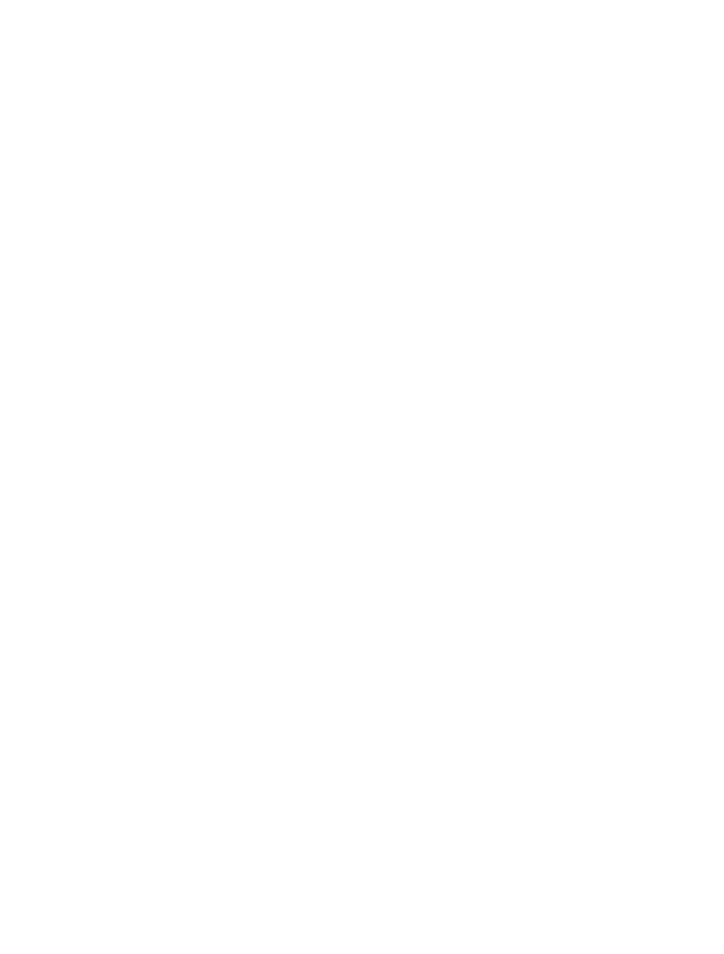
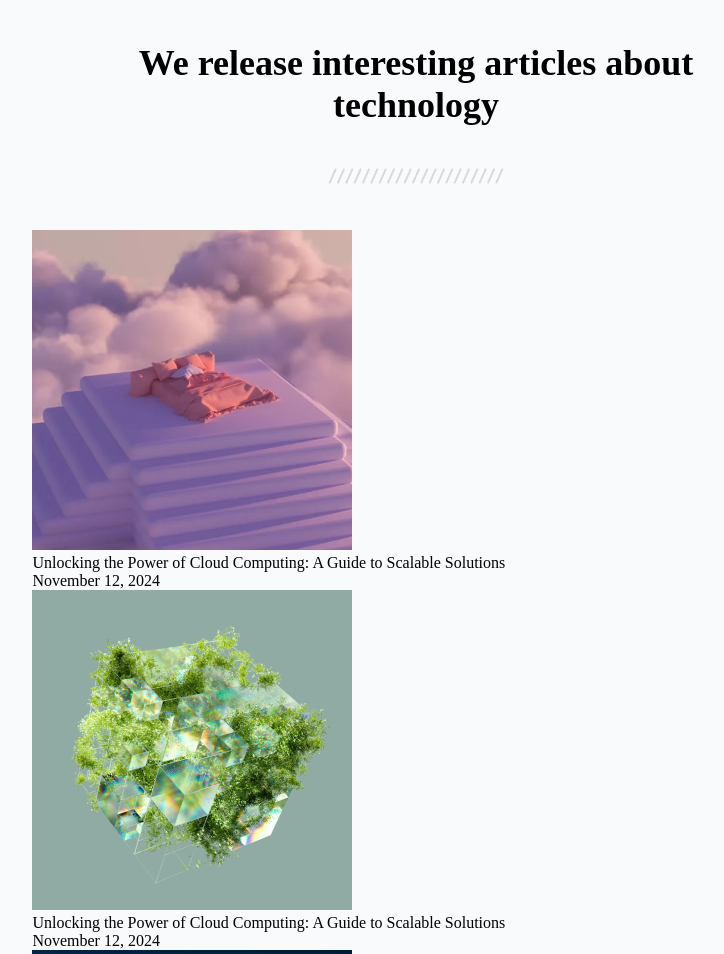
Before and after one commit to zuleidyyaruro/simple-article-listing, a plain HTML site: page index.html in a window 1280 px wide. Shown: the top 954 px of the page, without its empty margins (224-948 px from the left). Before the commit the page ends 800 px from the top, so only its background shows below. Drawn offline with Linux system fonts and the light colour scheme.

Commit message:
add sections and styles

```diff
--- a/css/styles.css
+++ b/css/styles.css
@@ -0,0 +1,56 @@
+:root {
+    --black: #000000;
+    --gray-blue: #6C727F;
+    --light-gray: #D9D9D9;
+    --off-white: #F8FAFC;
+}
+
+* {
+    margin: 0;
+    box-sizing: border-box;
+}
+
+body {
+    background-color: var(--off-white);
+    font-size: 16px;
+}
+
+.listing {
+    margin: 0 auto;
+}
+
+.listing__title {
+    text-align: center;
+    margin-top: 42px;
+    margin-bottom: 42px;
+    font-size: 2.25rem;
+    font-weight: 600px;
+}
+
+.listing__container-separator {
+    text-align: center;
+}
+
+.listing-container {
+    width: 90%;
+    margin: auto;
+    margin-top: 42px;
+}
+
+.border {
+    border: #000000 solid 1px;
+}
+
+@media only screen and (min-width: 992px) {
+
+    .listing {
+        width: 66.6%;
+    }
+
+    .listing__title {
+        width: 600px;
+        margin: auto;
+        margin-top: 42px;
+        margin-bottom: 42px;
+    }
+}
--- a/index.html
+++ b/index.html
@@ -1,14 +1,49 @@
 <!DOCTYPE html>
 <html lang="en">
+
 <head>
     <meta charset="UTF-8">
     <meta name="viewport" content="width=device-width, initial-scale=1.0">
     <link rel="stylesheet" href="css/styles.css">
     <title>Responsive Web Developer Starter - devchallenges.io</title>
     <link rel="icon" href="images/favicon.ico" type="image/x-icon" sizes="any">
+    <link rel="preconnect" href="https://fonts.googleapis.com">
+    <link rel="preconnect" href="https://fonts.gstatic.com" crossorigin>
+    <link
+        href="https://fonts.googleapis.com/css2?family=Poppins:ital,wght@0,100;0,200;0,300;0,400;0,500;0,600;0,700;0,800;0,900;1,100;1,200;1,300;1,400;1,500;1,600;1,700;1,800;1,900&display=swap"
+        rel="stylesheet">
 </head>
+
 <body>
 
+    <main class="listing">
+
+        <h1 class="listing__title">We release interesting articles about technology</h1>
+
+        <div class="listing__container-separator">
+            <img src="./images/dccl--html-css-simple-article-listing/Seperator.svg" alt="">
+        </div>
+
+        <section class="listing-container">
+            <article class="listing-article">
+                <img src="./images/dccl--html-css-simple-article-listing/photo_1@2x.png" alt="img-article">
+                <p>Unlocking the Power of Cloud Computing: A Guide to Scalable Solutions</p>
+                <p>November 12, 2024</p>
+            </article>
+            <article class="listing-article">
+                <img src="./images/dccl--html-css-simple-article-listing/photo_3@2x.png" alt="img-article">
+                <p>Unlocking the Power of Cloud Computing: A Guide to Scalable Solutions</p>
+                <p>November 12, 2024</p>
+            </article>
+            <article class="listing-article">
+                <img src="./images/dccl--html-css-simple-article-listing/photo_2@2x.png" alt="img-article">
+                <p>Unlocking the Power of Cloud Computing: A Guide to Scalable Solutions</p>
+                <p>November 12, 2024</p>
+            </article>
+        </section>
+
+    </main>
 
 </body>
+
 </html>
```
